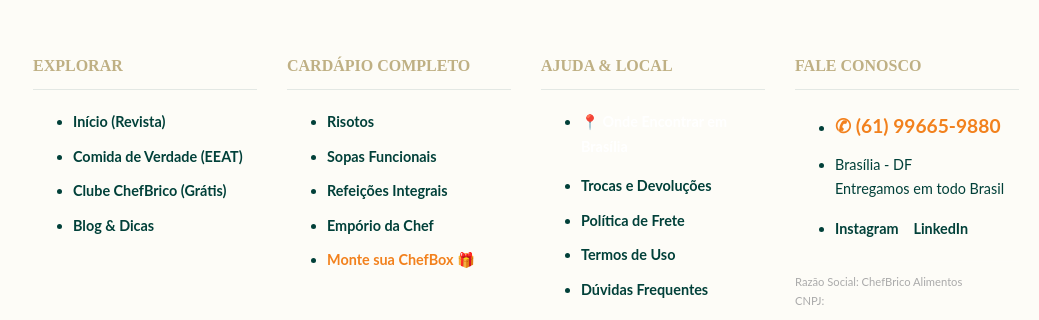
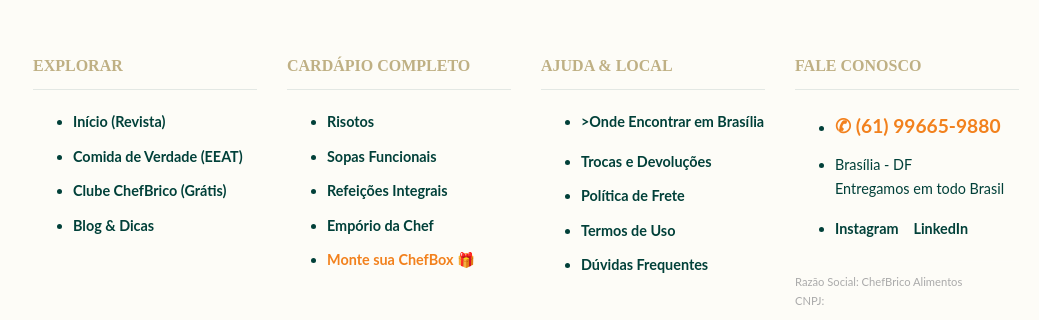
Before and after one commit to ChefBrico/loja-chefbox-2026, an Eleventy site: page index.html in a window 1280 px wide. Shown: the part 2550-2870 px from the top of the page, 241-1280 px from the left. Built offline with nearby package versions, Linux system fonts and the light colour scheme; Eleventy itself is replaced by a stand-in of ours; files that its build step writes are made by us from their sources.

Commit message:
Update footer.njk

```diff
--- a/_includes/footer.njk
+++ b/_includes/footer.njk
@@ -46,7 +46,7 @@
             <h4>Ajuda & Local</h4>
             <ul>
                 <!-- Onde Encontrar (Linka para a página com as 17 micro-regiões) -->
-                <li><a href="/onde-encontrar/" style="font-weight: bold; color: #fff;">📍 Onde Encontrar em Brasília</a></li>
+                <li><a href="/onde-encontrar/" style="margin-top: 10px;">>Onde Encontrar em Brasília</a></li>
 
                 <!-- Regras Obrigatórias Google Merchant -->
                 <li style="margin-top: 15px;"><a href="/politicas/trocas/">Trocas e Devoluções</a></li>
```
